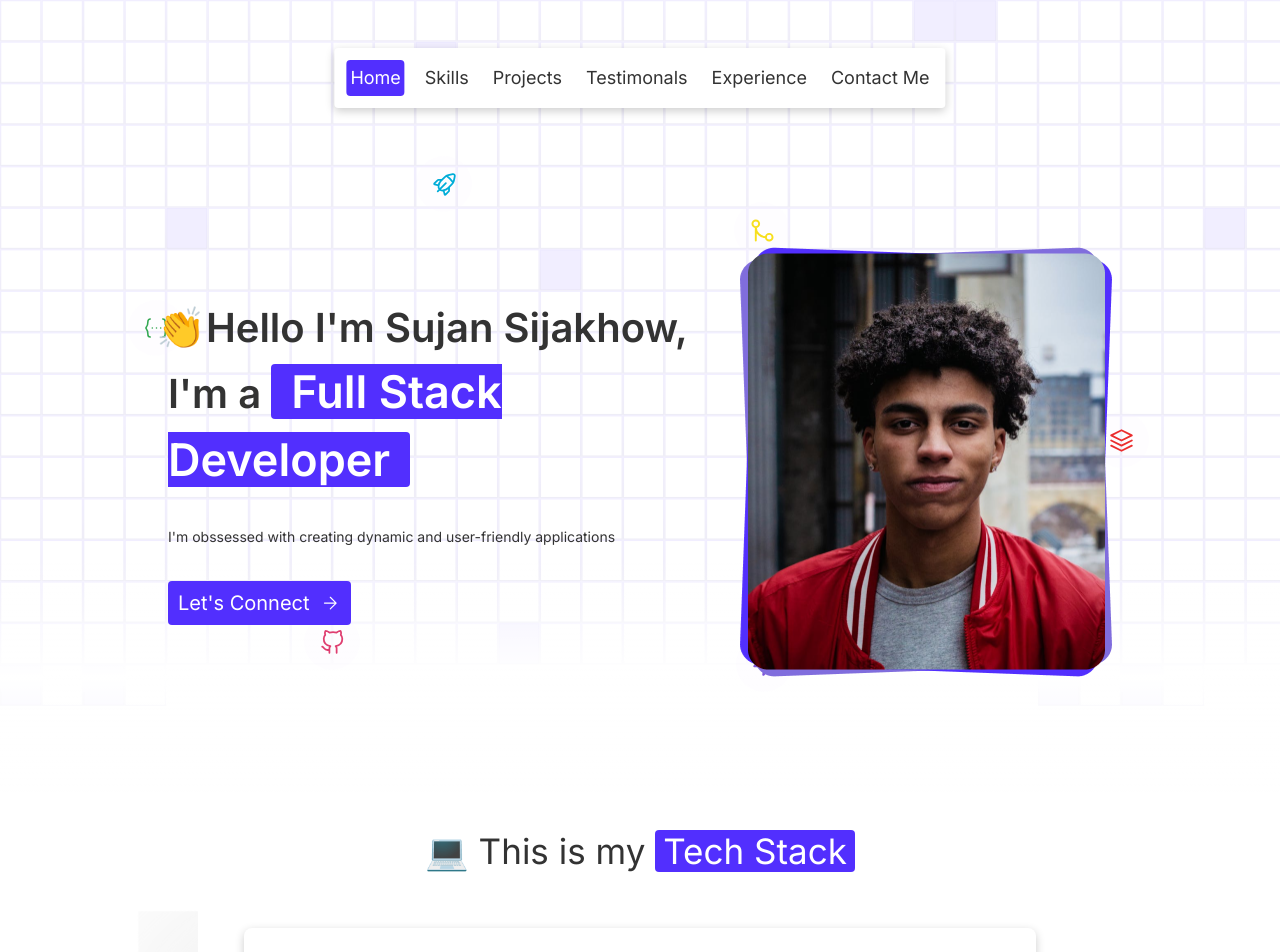
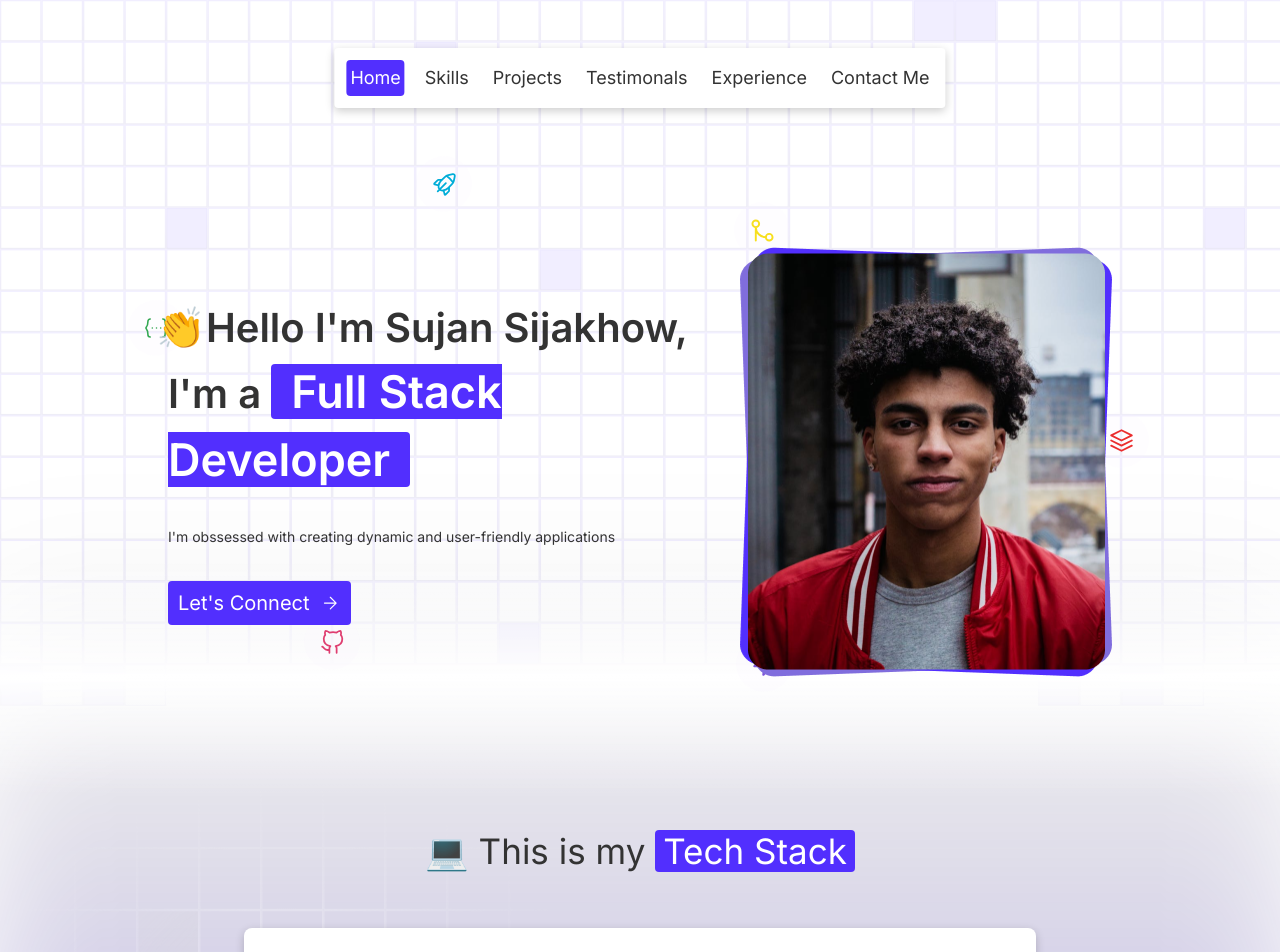
Before and after one commit to sujansijakhow/Portfolio, a Next.js app: page / in a window 1280 px wide. Shown: the top 952 px of the page. Built offline with nearby package versions, Linux system fonts and the light colour scheme.

Commit message:
Feature updated

```diff
--- a/app/page.tsx
+++ b/app/page.tsx
@@ -1,14 +1,22 @@
+
+import Image from "next/image";
 
 import Navbar from "./components/Navbar"
 import TopBackground from "./components/Hero/TopBackground";
 import Section from "./components/Section";
+import ThemeToggle from "./components/ThemeToggle";
 
 export default function Home() {
   return (
     <div className="relative overflow-clip" id="home">
       <Section />
       <Navbar />
+      <ThemeToggle />
       <TopBackground />
+      <Image src="/bottom_gradient_mobile.svg" alt="Bottom Gradient Background" height={700} width={1024}
+        className="absolute bottom-0 min-w-[1024px] min-h-[700px] -z-50 md:hidden" />
+      <Image src="/bottom_gradient.svg" alt="Bottom Gradient Background" height={936} width={1557}
+        className="absolute -bottom-[175px] left-1/2 -translate-x-1/2 min-w-[1557px] min-h-[936px] -z-50 hidden md:block" />
     </div>
   );
 }
```
